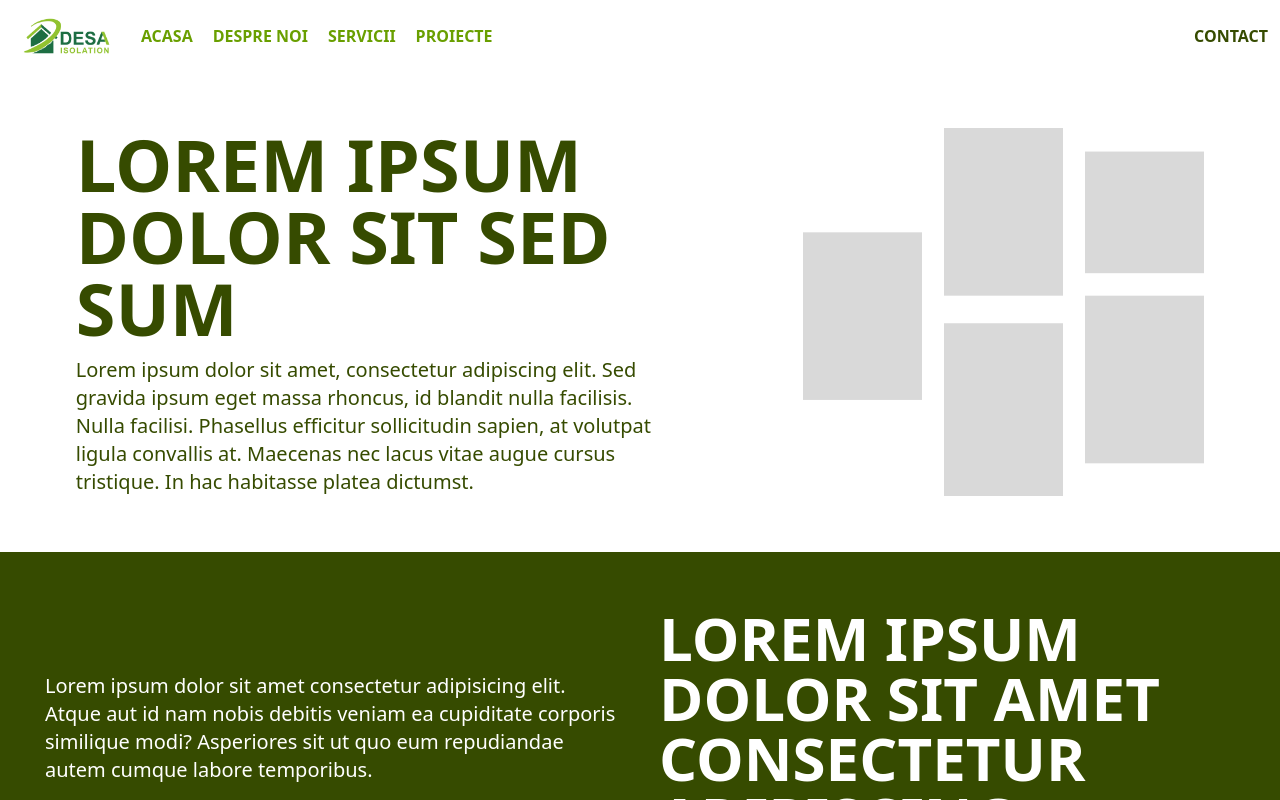
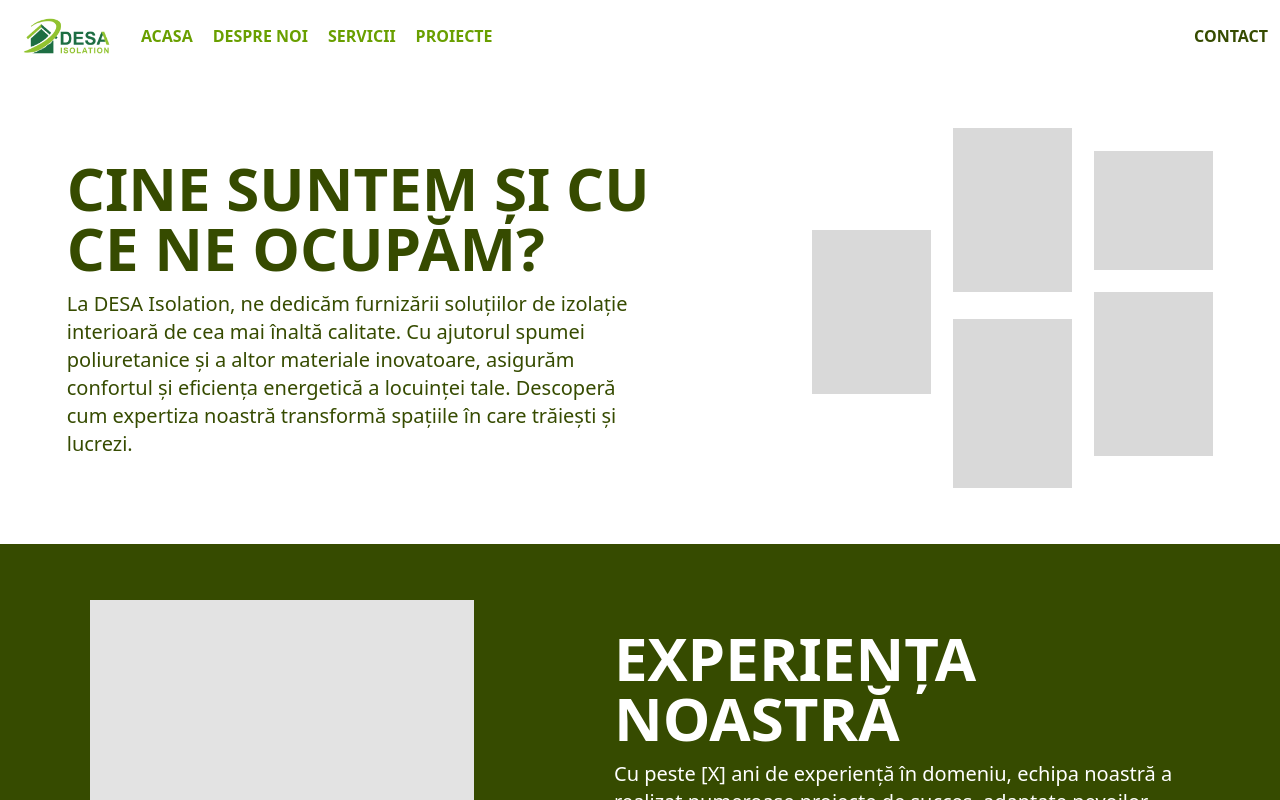
Before and after one commit to DenisWithOneN/desa-isolation, a Vue app: page /#/services in a window 1280 px wide. Both pictures are taken after a click on the button "DESPRE NOI". Shown: the top 800 px of the page. Built offline with nearby package versions, Linux system fonts and the light colour scheme.

Commit message:
content writing and code efficiency optimisation

```diff
--- a/src/components/about/HeroSection.vue
+++ b/src/components/about/HeroSection.vue
@@ -2,7 +2,7 @@
 <template>
   <section class="py-14">
     <div
-      class="container mx-auto flex flex-col justify-around px-8 gap-8 lg:flex-row"
+      class="container mx-auto flex flex-col justify-around px-5 gap-8 lg:flex-row"
     >
       <div class="flex justify-center lg:order-last">
         <img
@@ -11,20 +11,22 @@
           class="w-60 sm:w-auto sm:h-72 md:h-80 xl:h-full"
         />
       </div>
-      <div class="flex flex-col text-center items-center gap-3 lg:w-1/2 lg:text-start lg:items-start justify-center">
-        <h1
-          class="text-desadarkgreen text-3xl font-black uppercase sm:text-4xl md:text-5xl lg:text-6xl xl:text-7xl"
+      <div
+        class="flex flex-col text-center items-center gap-3 lg:w-1/2 lg:text-start lg:items-start justify-center"
+      >
+        <h2
+          class="text-desadarkgreen text-3xl font-black uppercase sm:text-4xl md:text-5xl xl:text-6xl"
         >
-          lorem ipsum dolor sit sed sum
-        </h1>
+          cine suntem și cu ce ne ocupăm?
+        </h2>
         <p
           class="text-desadarkgreen text-sm max-w-xl md:text-base lg:text-lg xl:text-xl"
         >
-          Lorem ipsum dolor sit amet, consectetur adipiscing elit. Sed gravida
-          ipsum eget massa rhoncus, id blandit nulla facilisis. Nulla facilisi.
-          Phasellus efficitur sollicitudin sapien, at volutpat ligula convallis
-          at. Maecenas nec lacus vitae augue cursus tristique. In hac habitasse
-          platea dictumst.
+          La DESA Isolation, ne dedicăm furnizării soluțiilor de izolație
+          interioară de cea mai înaltă calitate. Cu ajutorul spumei
+          poliuretanice și a altor materiale inovatoare, asigurăm confortul și
+          eficiența energetică a locuinței tale. Descoperă cum expertiza noastră
+          transformă spațiile în care trăiești și lucrezi.
         </p>
       </div>
     </div>
--- a/src/components/about/SecondSection.vue
+++ b/src/components/about/SecondSection.vue
@@ -2,18 +2,27 @@
 <template>
   <section class="bg-desadarkgreen py-14">
     <div
-      class="container mx-auto flex flex-col justify-around items-center text-center gap-3 px-8 lg:flex-row lg:text-start"
+      class="container mx-auto flex justify-around items-center text-center px-5"
     >
-      <h2
-        class="text-white text-3xl max-w-xl font-black uppercase sm:text-4xl md:text-5xl xl:text-6xl lg:order-last"
-      >
-        lorem ipsum dolor sit amet consectetur adipiscing
-      </h2>
-      <p class="text-white text-sm max-w-xl md:text-base lg:text-lg xl:text-xl">
-        Lorem ipsum dolor sit amet consectetur adipisicing elit. Atque aut id
-        nam nobis debitis veniam ea cupiditate corporis similique modi?
-        Asperiores sit ut quo eum repudiandae autem cumque labore temporibus.
-      </p>
+    <div
+        class="bg-desalightgray hidden w-80 h-80 lg:block xl:w-96 xl:h-96"
+      />
+      <div class="text-white flex flex-col gap-3 max-w-xl lg:text-start">
+        <h2
+          class="text-3xl font-black uppercase sm:text-4xl md:text-5xl xl:text-6xl"
+        >
+          Experiența Noastră
+        </h2>
+        <p class="text-sm md:text-base lg:text-lg xl:text-xl">
+          Cu peste [X] ani de experiență în domeniu, echipa noastră a realizat
+          numeroase proiecte de succes, adaptate nevoilor fiecărui client. Ne
+          mândrim cu profesionalismul și atenția la detalii, oferind soluții
+          personalizate care îmbunătățesc calitatea vieții și reduc costurile
+          energetice. Colaborăm îndeaproape cu clienții noștri pentru a asigura
+          rezultate excepționale.
+        </p>
+      </div>
+
     </div>
   </section>
 </template>
--- a/src/components/about/ThirdSection.vue
+++ b/src/components/about/ThirdSection.vue
@@ -4,19 +4,20 @@ import FillButton from ".././general/FillButton.vue";
 <template>
   <section class="py-14">
     <div
-      class="container mx-auto flex flex-col text-center items-center px-8 gap-5"
+      class="text-desadarkgreen container mx-auto flex flex-col text-center items-center max-w-xl px-5 gap-5"
     >
       <h2
-        class="text-desadarkgreen text-3xl font-black uppercase max-w-xl sm:text-4xl md:text-5xl xl:text-6xl"
+        class="text-3xl font-black uppercase sm:text-4xl md:text-5xl xl:text-6xl"
       >
-        lorem ipsum dolor sit amet consectetur
+        Valorile Noastre
       </h2>
-      <p
-        class="text-desadarkgreen text-sm max-w-xl md:text-base lg:text-lg xl:text-xl"
-      >
-        Lorem ipsum dolor sit amet consectetur adipisicing elit. Rem numquam ex
-        aliquid debitis cum saepe totam dolores voluptate dolorum, amet quia
-        alias iste quam, hic dolore animi nisi? Suscipit, enim?
+      <p class="text-sm md:text-base lg:text-lg xl:text-xl">
+        La DESA Isolation, integritatea, inovația și satisfacția clientului sunt
+        la baza activității noastre. Credem că fiecare proiect este o
+        oportunitate de a demonstra angajamentul nostru față de calitate și
+        sustenabilitate. Investim constant în tehnologii avansate și instruirea
+        echipei pentru a oferi cele mai eficiente soluții de izolație
+        disponibile pe piață.
       </p>
       <div class="flex flex-col items-center gap-5 md:flex-row">
         <FillButton :text="`proiecte`" :route="`/projects`" />
--- a/src/components/services/ContactSection.vue
+++ b/src/components/services/ContactSection.vue
@@ -8,7 +8,7 @@ import FillButton from "../../components/general/FillButton.vue";
     >
       <div
         class="bg-desalightgray w-64 h-64 sm:w-72 sm:h-72 md:w-80 md:h-80 md:order-last xl:w-96 xl:h-96"
-      ></div>
+      />
       <div
         class="flex flex-col items-center justify-center text-center gap-5 mt-8 px-5 md:mt-0 md:items-start md:text-start md:w-1/2"
       >
```
